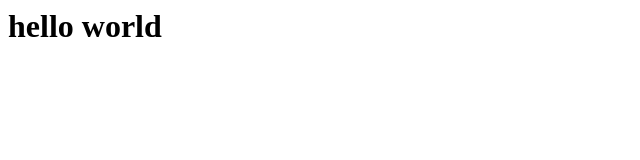
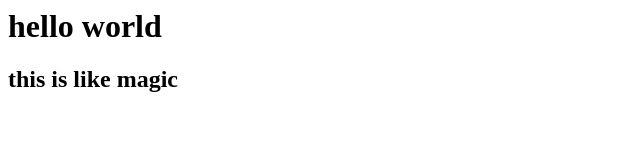
Before and after one commit to reynolds22/hello--world, a plain HTML site: page index.html in a window 1280 px wide. Shown: the whole page, without its empty margins (0-640 px from the left). Drawn offline with Linux system fonts and the light colour scheme.

Commit message:
netlify magic!

```diff
--- a/index.html
+++ b/index.html
@@ -1 +1,2 @@
 <h1>hello world</h1>
+<h2>this is like magic</h2>
```
